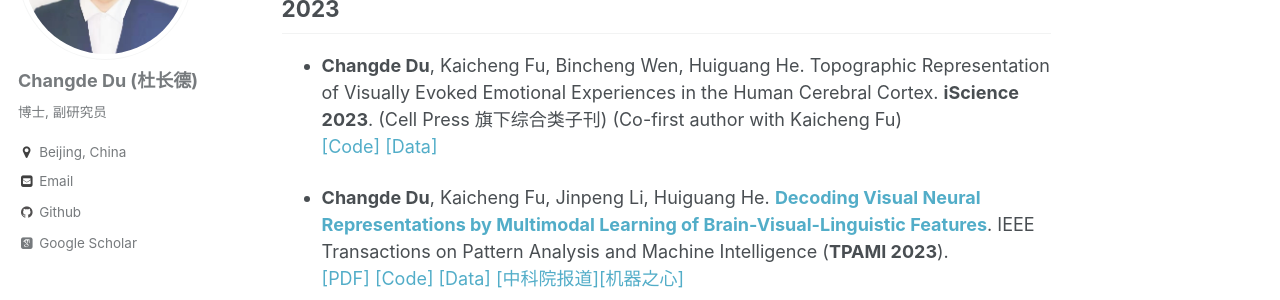
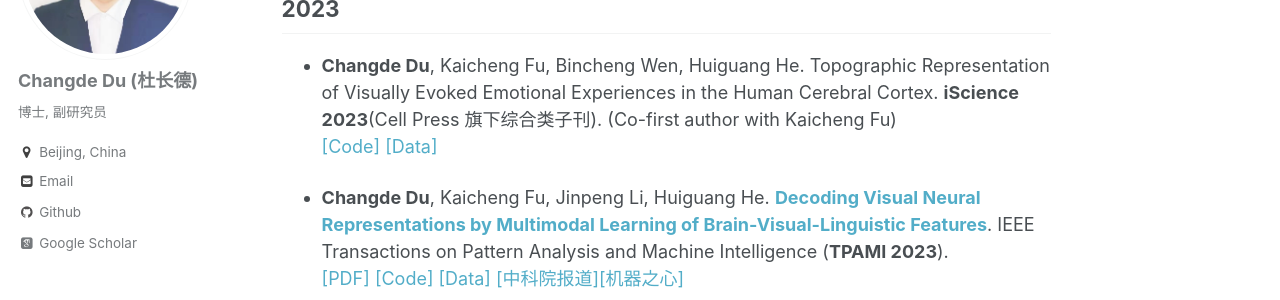
Before and after one commit to ChangdeDu/changdedu.github.io, a Jekyll site: the page built from _pages/about.md, in a window 1280 px wide and 900 px high, scrolled down 2164 px. Shown: the part 151-451 px from the top of the window. Built offline with Jekyll 4.4.1, drawn with Linux system fonts in a browser that asks for light colours; some web fonts are replaced.

```diff
--- a/_pages/about.md
+++ b/_pages/about.md
@@ -66,7 +66,7 @@ redirect_from:
 ### [[Google Scholar]](https://scholar.google.com/citations?user=ef2EFsYAAAAJ&hl=zh-CN) [[DBLP]](https://dblp.org/pid/178/4485.html)
 
 ## 2023
-- **Changde Du**, Kaicheng Fu, Bincheng Wen, Huiguang He. Topographic Representation of Visually Evoked Emotional Experiences in the Human Cerebral Cortex. **iScience 2023**. (Cell Press 旗下综合类子刊) (Co-first author with Kaicheng Fu) <br>[[Code]](https://osf.io/9uyn2/) [[Data]](https://osf.io/9uyn2/)
+- **Changde Du**, Kaicheng Fu, Bincheng Wen, Huiguang He. Topographic Representation of Visually Evoked Emotional Experiences in the Human Cerebral Cortex. **iScience 2023**(Cell Press 旗下综合类子刊). (Co-first author with Kaicheng Fu) <br>[[Code]](https://osf.io/9uyn2/) [[Data]](https://osf.io/9uyn2/)
 
 - **Changde Du**, Kaicheng Fu, Jinpeng Li, Huiguang He. [**Decoding Visual Neural Representations by Multimodal Learning of Brain-Visual-Linguistic Features**](https://arxiv.org/abs/2210.06756). IEEE Transactions on Pattern Analysis and Machine Intelligence (**TPAMI 2023**). <br>[[PDF]](https://ieeexplore.ieee.org/document/10089190) [[Code]](https://github.com/ChangdeDu/BraVL) [[Data]](https://figshare.com/articles/dataset/BraVL/17024591) [[中科院报道]](https://www.cas.cn/syky/202304/t20230407_4883387.shtml)[[机器之心]](https://mp.weixin.qq.com/s/6Q6aUq5zAo6CWwWJR3zlsw)
 
```
